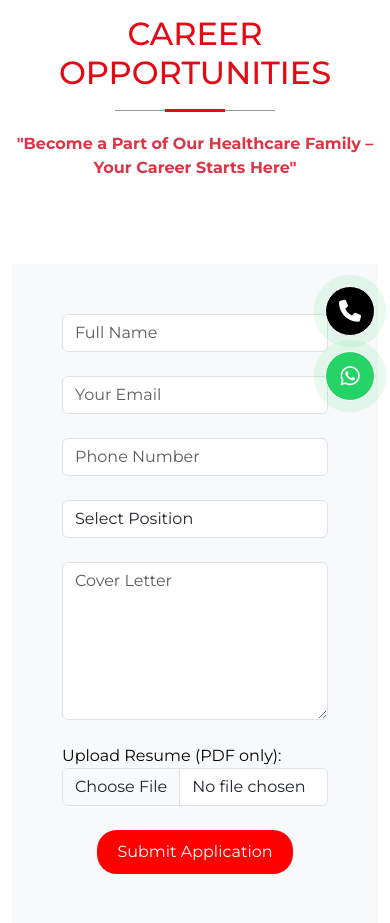
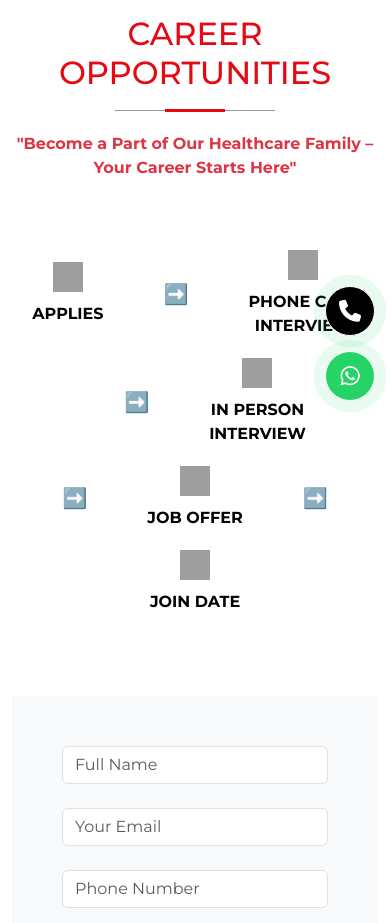
Before and after one commit to ankuxsshh/royalhealthcarekollam, a Django app: page /careers in a window 390 px wide. Shown: the part 428-1351 px from the top of the page. Run offline with Django 5.2, Linux system fonts and the light colour scheme; some libraries are stand-ins or nearby versions; grey boxes are pictures that could not be loaded.

Commit message:
lastupdates

```diff
--- a/templates/careers.html
+++ b/templates/careers.html
@@ -21,6 +21,50 @@
       <p data-aos="fade-right" class="text-danger fw-bold">"Become a Part of Our Healthcare Family – Your Career Starts Here"</p>
     </div>
     <!-- End Section Title -->
+
+    <div class="container-fluid mb-5">
+      <div class="d-flex justify-content-center align-items-center flex-wrap">
+
+        <!-- Step 1: Applies -->
+        <div class="step">
+          <img src="https://cdn-icons-png.flaticon.com/512/847/847969.png" alt="Applies">
+          <div><strong>APPLIES</strong></div>
+        </div>
+
+        <div class="arrow">➡️</div>
+
+        <!-- Step 2: Phone Interview -->
+        <div class="step">
+          <img src="https://cdn-icons-png.flaticon.com/512/724/724664.png" alt="Phone Call">
+          <div><strong>PHONE CALL<br>INTERVIEW</strong></div>
+        </div>
+
+        <div class="arrow">➡️</div>
+
+        <!-- Step 3: In-person Interview -->
+        <div class="step">
+          <img src="https://cdn-icons-png.flaticon.com/512/3300/3300120.png" alt="In Person Interview">
+          <div><strong>IN PERSON<br>INTERVIEW</strong></div>
+        </div>
+
+        <div class="arrow">➡️</div>
+
+        <!-- Step 4: Job Offer -->
+        <div class="step">
+          <img src="https://cdn-icons-png.flaticon.com/512/942/942748.png" alt="Job Offer">
+          <div><strong>JOB OFFER</strong></div>
+        </div>
+
+        <div class="arrow">➡️</div>
+
+        <!-- Step 5: Join Date -->
+        <div class="step">
+          <img src="https://cdn-icons-png.flaticon.com/512/747/747310.png" alt="Join Date">
+          <div><strong>JOIN DATE</strong></div>
+        </div>
+
+      </div>
+    </div>
 
     <div class="container" data-aos="fade-up" data-aos-delay="100">
       <div class="row gy-4">
@@ -79,4 +123,21 @@
     </div>
   </section>
   <!-- /Careers Section -->
+
+  <style>
+    .step {
+      text-align: center;
+      margin: 10px;
+    }
+    .step img {
+      width: 30px;
+      height: 30px;
+      margin-bottom: 10px;
+    }
+    .arrow {
+      font-size: 20px;
+      line-height: 80px;
+      margin: 0 50px;
+    }
+  </style>
 {% endblock %}
```
Also changed, not shown: templates/index.html (+20 -10 lines).
